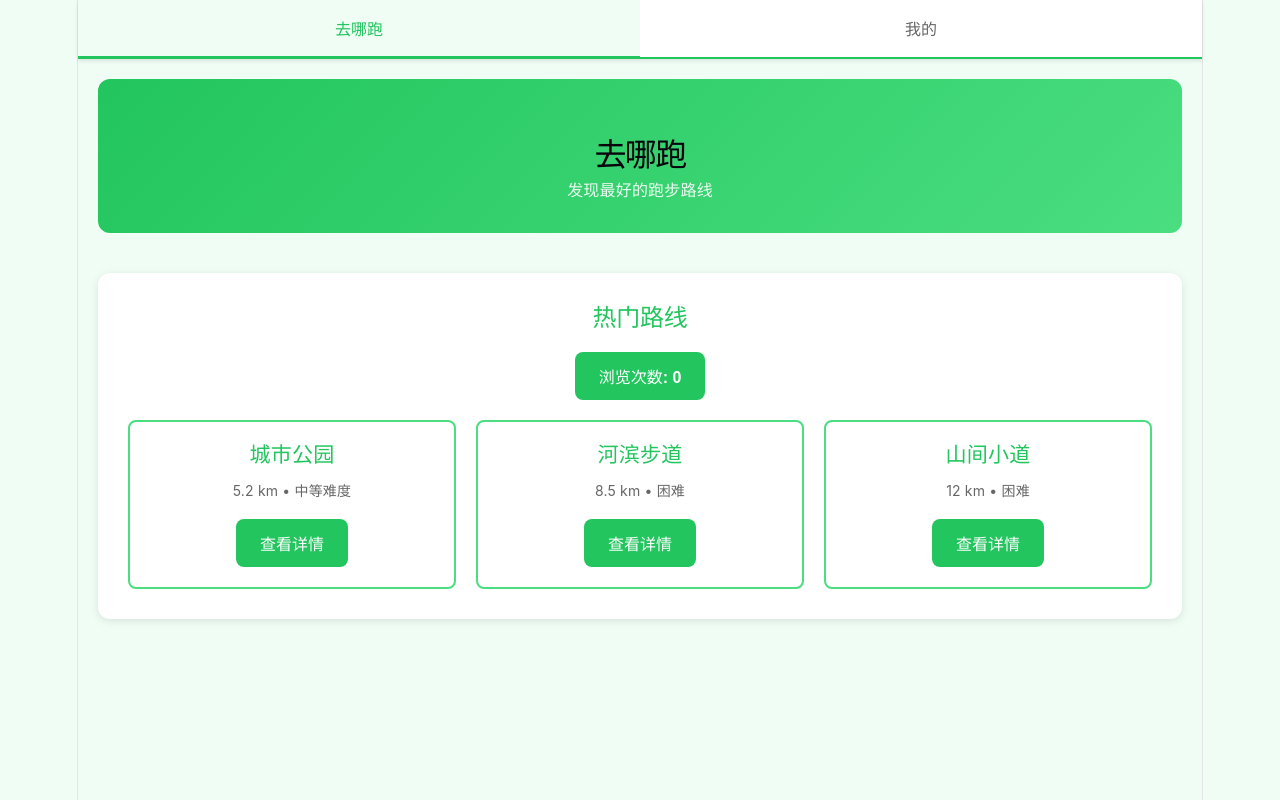
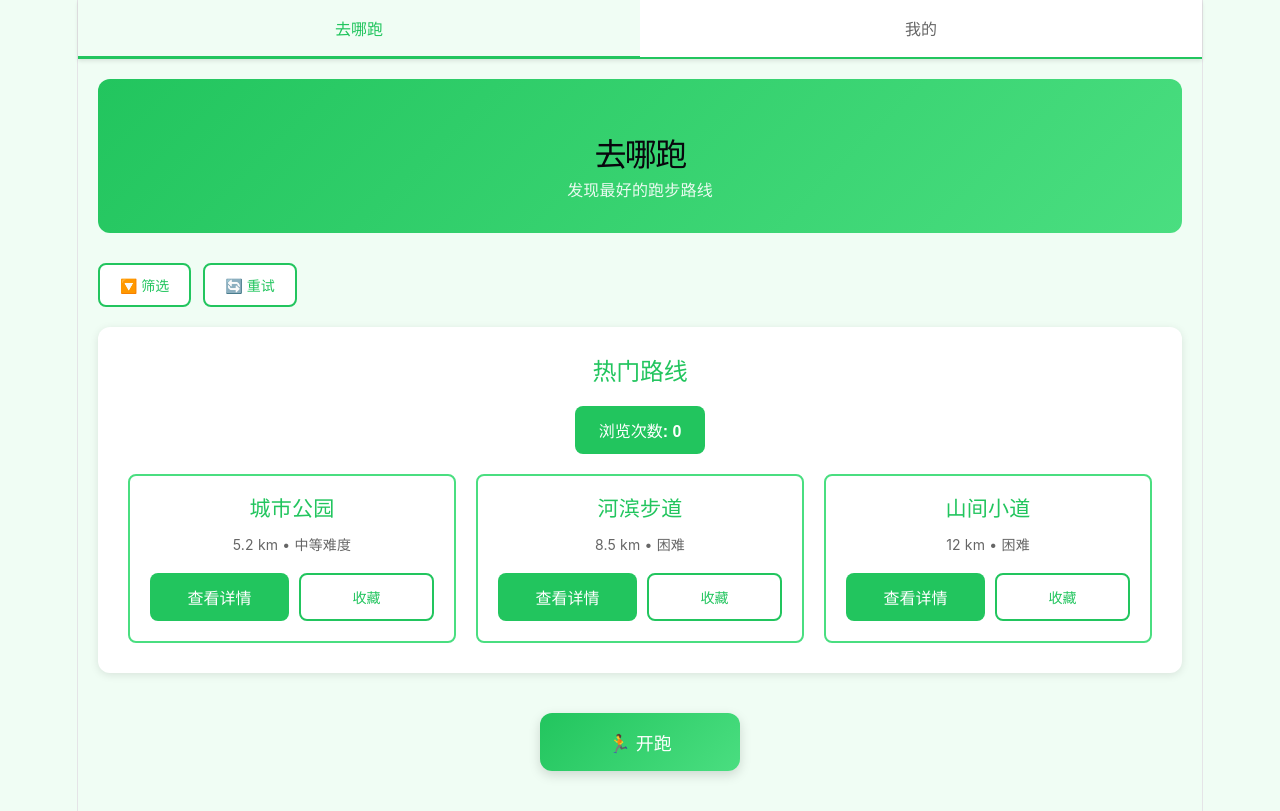
Before and after one commit to 398423706-commits/runmap-frontend, a React (Vite) app: page / in a window 1280 px wide. Built offline with nearby package versions, Linux system fonts and the light colour scheme.

Commit message:
fix: complete theme color sync to all buttons

```diff
--- a/src/App.css
+++ b/src/App.css
@@ -73,11 +73,13 @@ body {
 /* Explore Section */
 .explore-section {
   animation: fadeIn 0.3s ease;
+  display: flex;
+  flex-direction: column;
 }
 
 .hero {
   text-align: center;
-  margin-bottom: 40px;
+  margin-bottom: 30px;
   padding: 30px;
   background: linear-gradient(135deg, var(--theme-primary), var(--theme-primary-light));
   color: white;
@@ -94,11 +96,62 @@ body {
   opacity: 0.9;
 }
 
+/* Filter Bar */
+.filter-bar {
+  display: flex;
+  gap: 12px;
+  margin-bottom: 20px;
+}
+
+.filter-button,
+.retry-button {
+  padding: 10px 20px;
+  border: 2px solid var(--theme-primary);
+  background-color: white;
+  color: var(--theme-primary);
+  border-radius: 8px;
+  font-size: 14px;
+  font-weight: 600;
+  cursor: pointer;
+  transition: all 0.3s ease;
+}
+
+.filter-button:hover,
+.retry-button:hover {
+  background-color: var(--theme-primary);
+  color: white;
+  transform: translateY(-2px);
+}
+
+.filter-panel {
+  background-color: #fff;
+  padding: 15px;
+  border-radius: 8px;
+  margin-bottom: 20px;
+  border-left: 4px solid var(--theme-primary);
+  display: flex;
+  gap: 20px;
+}
+
+.filter-panel label {
+  display: flex;
+  align-items: center;
+  gap: 8px;
+  cursor: pointer;
+  color: #666;
+}
+
+.filter-panel input[type="checkbox"] {
+  accent-color: var(--theme-primary);
+}
+
+/* Content Box */
 .content-box {
   background-color: #fff;
   padding: 30px;
   border-radius: 12px;
   box-shadow: 0 2px 8px rgba(0, 0, 0, 0.1);
+  margin-bottom: 20px;
 }
 
 .content-box h2 {
@@ -135,6 +188,87 @@ body {
   color: #666;
   margin-bottom: 15px;
   font-size: 14px;
+}
+
+.card-buttons {
+  display: flex;
+  gap: 10px;
+}
+
+.card-buttons button {
+  flex: 1;
+}
+
+/* Primary Button */
+.primary-button {
+  background-color: var(--theme-primary);
+  color: white;
+  border: none;
+  padding: 12px 24px;
+  border-radius: 8px;
+  font-size: 16px;
+  font-weight: 600;
+  cursor: pointer;
+  transition: all 0.3s ease;
+}
+
+.primary-button:hover {
+  background-color: var(--theme-primary-dark);
+  transform: translateY(-2px);
+  box-shadow: 0 4px 12px rgba(0, 0, 0, 0.15);
+}
+
+.primary-button:active {
+  transform: translateY(0);
+}
+
+/* Secondary Button */
+.secondary-button {
+  background-color: transparent;
+  color: var(--theme-primary);
+  border: 2px solid var(--theme-primary);
+  padding: 10px 20px;
+  border-radius: 8px;
+  font-size: 14px;
+  font-weight: 600;
+  cursor: pointer;
+  transition: all 0.3s ease;
+}
+
+.secondary-button:hover {
+  background-color: var(--theme-primary);
+  color: white;
+}
+
+/* Bottom Action */
+.bottom-action {
+  padding: 20px 0;
+  display: flex;
+  justify-content: center;
+}
+
+.start-run-button {
+  background: linear-gradient(135deg, var(--theme-primary), var(--theme-primary-light));
+  color: white;
+  border: none;
+  padding: 16px 48px;
+  border-radius: 12px;
+  font-size: 18px;
+  font-weight: 700;
+  cursor: pointer;
+  transition: all 0.3s ease;
+  min-width: 200px;
+  box-shadow: 0 4px 12px rgba(0, 0, 0, 0.15);
+}
+
+.start-run-button:hover {
+  background: linear-gradient(135deg, var(--theme-primary-dark), var(--theme-primary));
+  transform: translateY(-3px);
+  box-shadow: 0 6px 20px rgba(0, 0, 0, 0.2);
+}
+
+.start-run-button:active {
+  transform: translateY(-1px);
 }
 
 /* Profile Section */
@@ -255,29 +389,6 @@ body {
   color: var(--theme-primary);
 }
 
-/* Primary Button */
-.primary-button {
-  background-color: var(--theme-primary);
-  color: white;
-  border: none;
-  padding: 12px 24px;
-  border-radius: 8px;
-  font-size: 16px;
-  font-weight: 600;
-  cursor: pointer;
-  transition: all 0.3s ease;
-}
-
-.primary-button:hover {
-  background-color: var(--theme-primary-dark);
-  transform: translateY(-2px);
-  box-shadow: 0 4px 12px rgba(0, 0, 0, 0.15);
-}
-
-.primary-button:active {
-  transform: translateY(0);
-}
-
 /* Animations */
 @keyframes fadeIn {
   from {
@@ -318,4 +429,13 @@ body {
     flex: 1;
     min-width: auto;
   }
+
+  .filter-bar {
+    flex-direction: column;
+  }
+
+  .filter-panel {
+    flex-direction: column;
+    gap: 12px;
+  }
 }
--- a/src/App.jsx
+++ b/src/App.jsx
@@ -6,6 +6,7 @@ function App() {
   const [count, setCount] = useState(0)
   const [activeTab, setActiveTab] = useState('explore')
   const { currentTheme, switchTheme } = useTheme()
+  const [filterOpen, setFilterOpen] = useState(false)
 
   return (
     <div className="app-container">
@@ -35,6 +36,36 @@ function App() {
               <p>发现最好的跑步路线</p>
             </div>
 
+            {/* 筛选栏 */}
+            <div className="filter-bar">
+              <button
+                className="filter-button"
+                onClick={() => setFilterOpen(!filterOpen)}
+              >
+                🔽 筛选
+              </button>
+              <button
+                className="retry-button"
+                onClick={() => setCount(0)}
+              >
+                🔄 重试
+              </button>
+            </div>
+
+            {filterOpen && (
+              <div className="filter-panel">
+                <label>
+                  <input type="checkbox" defaultChecked /> 5km 以下
+                </label>
+                <label>
+                  <input type="checkbox" defaultChecked /> 5-10km
+                </label>
+                <label>
+                  <input type="checkbox" defaultChecked /> 10km 以上
+                </label>
+              </div>
+            )}
+
             <div className="content-box">
               <h2>热门路线</h2>
               <button
@@ -47,19 +78,35 @@ function App() {
                 <div className="route-card">
                   <h3>城市公园</h3>
                   <p>5.2 km • 中等难度</p>
-                  <button className="primary-button">查看详情</button>
+                  <div className="card-buttons">
+                    <button className="primary-button">查看详情</button>
+                    <button className="secondary-button">收藏</button>
+                  </div>
                 </div>
                 <div className="route-card">
                   <h3>河滨步道</h3>
                   <p>8.5 km • 困难</p>
-                  <button className="primary-button">查看详情</button>
+                  <div className="card-buttons">
+                    <button className="primary-button">查看详情</button>
+                    <button className="secondary-button">收藏</button>
+                  </div>
                 </div>
                 <div className="route-card">
                   <h3>山间小道</h3>
                   <p>12 km • 困难</p>
-                  <button className="primary-button">查看详情</button>
+                  <div className="card-buttons">
+                    <button className="primary-button">查看详情</button>
+                    <button className="secondary-button">收藏</button>
+                  </div>
                 </div>
               </div>
+            </div>
+
+            {/* 底部开跑按钮 */}
+            <div className="bottom-action">
+              <button className="start-run-button">
+                🏃 开跑
+              </button>
             </div>
           </section>
         )}
```
